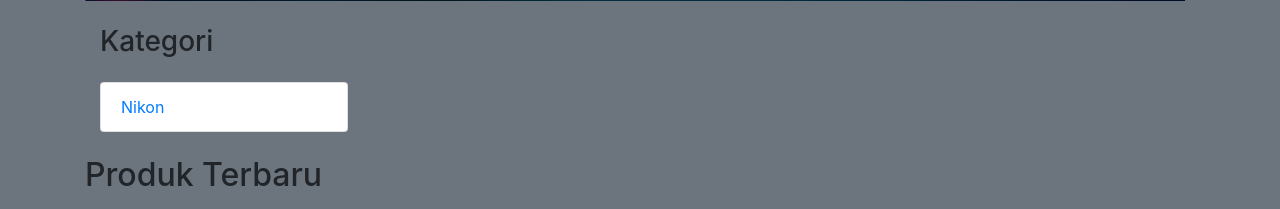
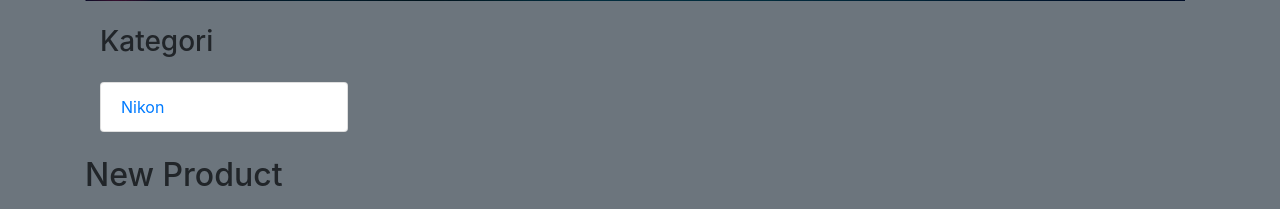
Before and after one commit to indiesurya18-073/project, a PHP site: page /shop.php in a window 1280 px wide. Shown: the part 510-719 px from the top of the page. Run offline with PHP 8.4, Linux system fonts and the light colour scheme; data comes from the database, SQL or seed files in the repository.

Commit message:
Update shop.php

```diff
--- a/shop.php
+++ b/shop.php
@@ -8,7 +8,6 @@ while($pecahkategori = $ambilkategori->fetch_assoc()){
 }
 include 'navbar.php';
 ?>
-
 <body class="bg-secondary">
     <!--Slide foto-->
     <br><br>
@@ -56,7 +55,7 @@ include 'navbar.php';
                 </div>
         </div>
         <br>
-        <h2>Produk Terbaru</h2>
+        <h2>New Product</h2>
         <div class="container mt-3">
             <div class="row">
                 <?php $i=1;
@@ -94,6 +93,5 @@ include 'navbar.php';
     <?php
         include 'footer.php';
      ?>
-
 </body>
 </html>
```
